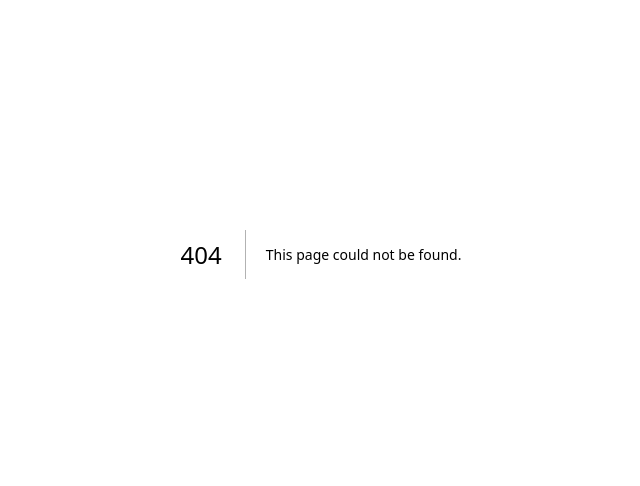
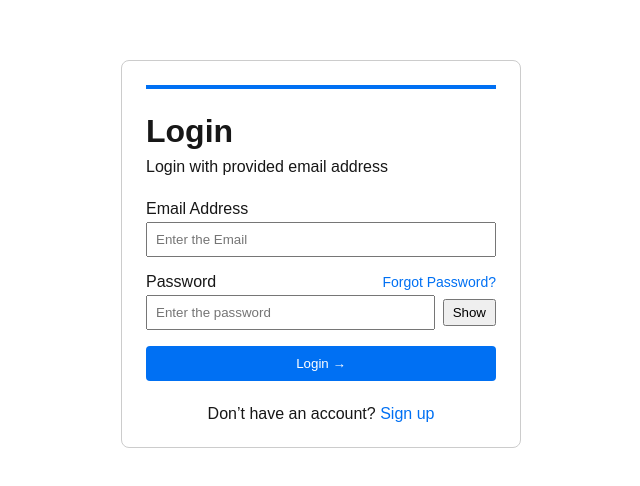
Before and after one commit to KhanSumaiya07/crm, a Next.js app: page /login in a window 1280 px wide. Before the commit this address had no page. Shown: the part 146-632 px from the top of the page, without its empty margins (319-959 px from the left). Built offline with nearby package versions, Linux system fonts and the light colour scheme.

Commit message:
add login page

```diff
--- /dev/null
+++ b/app/global.css
@@ -0,0 +1,34 @@
+/* Global Styles */
+@import url('https://fonts.googleapis.com/css2?family=Inter:wght@400;500;600;700&display=swap');
+
+
+:root {
+  /* Colors */
+  --primary-color: #0d6493;
+  --primary-dark: #09496d;
+  --primary-light: #edf6fb;
+  --background-color: #e4edf4;
+  --sidebar-bg: #e3f1f9;
+  --font-color: #1f1f1f;
+  --subtle-text: #6b7280;
+  --border-color: #dbe2e8;
+
+  --font-family:'Inter', sans-serif;
+}
+
+*{
+  margin: 0;
+  padding: 0;
+  box-sizing: border-box;
+}
+
+body{
+  font-family: var(--font-family);
+}
+
+/* .main-pages-container{
+  height: 100vh;
+  display: flex;
+  align-items: center;
+  justify-content: center;
+} */
--- /dev/null
+++ b/app/login/page.jsx
@@ -0,0 +1,81 @@
+"use client"
+
+import { useState } from "react"
+import { useRouter } from "next/navigation"
+
+
+export default function LoginForm() {
+  const router = useRouter()
+  const [showPassword, setShowPassword] = useState(false)
+  const [formData, setFormData] = useState({
+    email: "",
+    password: "",
+  })
+
+  const handleSubmit = (e) => {
+    e.preventDefault()
+    console.log("Login:", formData)
+  }
+
+  return (
+    <div style={{ display: "flex", justifyContent: "center", alignItems: "center", height: "100vh" }}>
+      <div style={{ width: "100%", maxWidth: 400, border: "1px solid #ccc", padding: 24, borderRadius: 8 }}>
+        <div style={{ borderTop: "4px solid #0070f3", marginBottom: 24 }}></div>
+
+        <h1 style={{ marginBottom: 8 }}>Login</h1>
+        <p style={{ marginBottom: 24 }}>Login with provided email address</p>
+
+        <form onSubmit={handleSubmit} style={{ display: "flex", flexDirection: "column", gap: 16 }}>
+          <div>
+            <label htmlFor="email">Email Address</label>
+            <input
+              id="email"
+              type="email"
+              value={formData.email}
+              onChange={(e) => setFormData({ ...formData, email: e.target.value })}
+              placeholder="Enter the Email"
+              required
+              style={{ width: "100%", padding: "8px", marginTop: "4px" }}
+            />
+          </div>
+
+          <div>
+            <div style={{ display: "flex", justifyContent: "space-between", alignItems: "center" }}>
+              <label htmlFor="password">Password</label>
+              <a href="#" style={{ fontSize: "0.875rem", color: "#0070f3" }}>Forgot Password?</a>
+            </div>
+            <div style={{ display: "flex", alignItems: "center", marginTop: 4 }}>
+              <input
+                id="password"
+                type={showPassword ? "text" : "password"}
+                value={formData.password}
+                onChange={(e) => setFormData({ ...formData, password: e.target.value })}
+                placeholder="Enter the password"
+                required
+                style={{ flex: 1, padding: "8px" }}
+              />
+              <button
+                type="button"
+                onClick={() => setShowPassword(!showPassword)}
+                style={{ marginLeft: 8, padding: "4px 8px" }}
+              >
+                {showPassword ? "Hide" : "Show"}
+              </button>
+            </div>
+          </div>
+
+          <button type="submit" style={{ padding: "10px", backgroundColor: "#0070f3", color: "#fff", border: "none", borderRadius: 4 }}>
+            Login →
+          </button>
+        </form>
+
+        <p style={{ marginTop: 24, textAlign: "center" }}>
+          Don’t have an account?{" "}
+          <span onClick={() => router.push("/register")} style={{ color: "#0070f3", cursor: "pointer" }}>
+            Sign up
+          </span>
+        </p>
+      </div>
+    </div>
+  )
+}
--- a/app/page.js
+++ b/app/page.js
@@ -1,10 +1,11 @@
 import Image from "next/image";
-import styles from "./page.module.css";
+
+import LoginForm from "./login/page";
 
 export default function Home() {
   return (
     <div>
-      <h1>Hello today will work on crm</h1>
+      <LoginForm/>
     </div>
   );
 }
```
